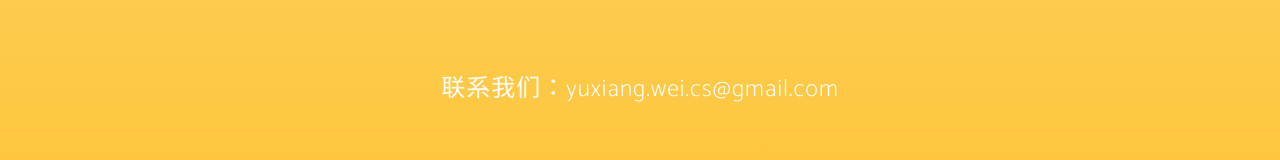
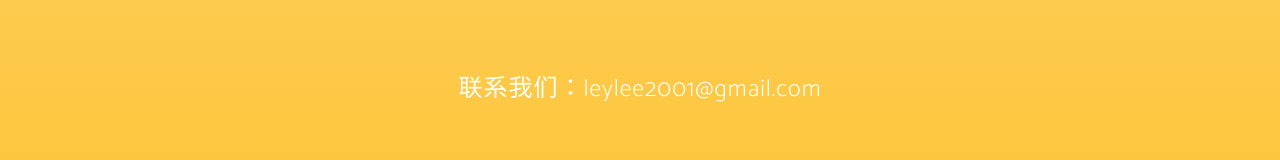
Before and after one commit to HITSchedule/hitschedule.github.com, a website: page index.html in a window 1280 px wide. Shown: the part 2464-2624 px from the top of the page. Drawn offline with nearby package versions, Linux system fonts and the light colour scheme; a script that the page names is missing; a web font is replaced by a local one.

Commit message:
Update Email

```diff
--- a/index.html
+++ b/index.html
@@ -196,7 +196,7 @@
     </section> -->
 
     <section id="contact" class="contact bg-primary">
-        <h3>联系我们：<a href="mailto:yuxiang.wei.cs@gmail.com?subject=意见反馈&body=" style="color: #FFFFFF">yuxiang.wei.cs@gmail.com</a></h3>
+        <h3>联系我们：<a href="mailto:leylee2001@gmail.com?subject=意见反馈&body=" style="color: #FFFFFF">leylee2001@gmail.com</a></h3>
     </section>
 
     <footer>
```
